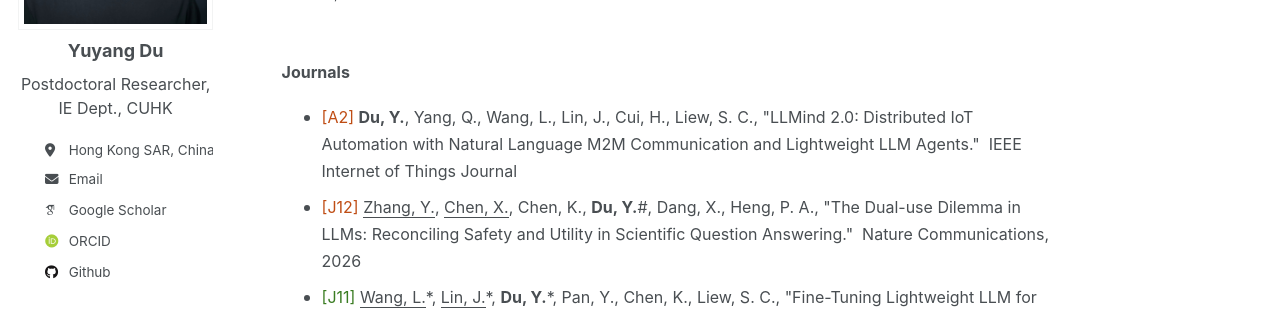
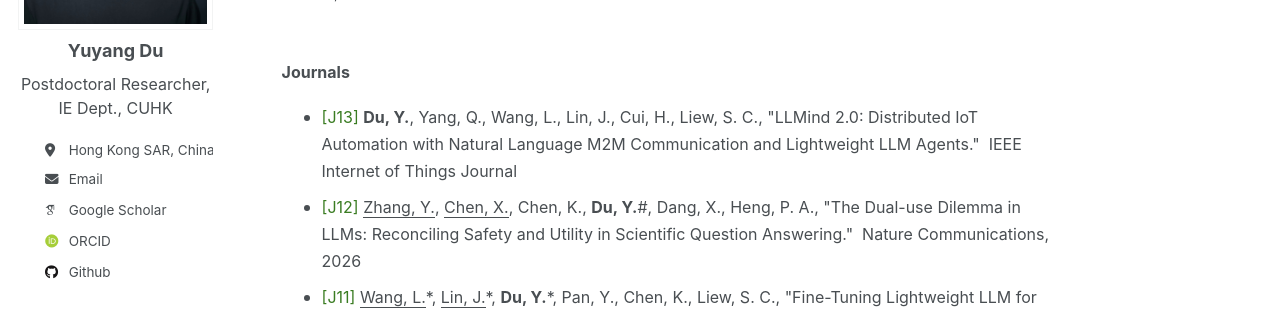
Before and after one commit to yuyangdu01/yuyangdu01.github.io, a Jekyll site: the page built from _pages/publication.md, in a window 1280 px wide and 900 px high. Shown: the part 271-581 px from the top of the window. Built offline with Jekyll 4.4.1, drawn with Linux system fonts in a browser that asks for light colours; some web fonts are replaced.

Commit message:
Update publication.md

```diff
--- a/_pages/publication.md
+++ b/_pages/publication.md
@@ -17,8 +17,8 @@ a {
 
 <font size=2><br>Note: * denotes equal contribution, # denotes corresponding author or project lead, <u>names underlined</u> represent students/research staff I have mentored</font><br>
 <font size=3><b>Journals</b></font>
-* <font size=3><span style="color: #bf4d14;">[A2]</span> <b>Du, Y.</b>, Yang, Q., Wang, L., Lin, J., Cui, H., Liew, S. C., "LLMind 2.0: Distributed IoT Automation with Natural Language M2M Communication and Lightweight LLM Agents." &nbsp;IEEE Internet of Things Journal</font>
-* <font size=3><span style="color: #bf4d14;">[J12]</span> <u>Zhang, Y.</u>, <u>Chen, X.</u>, Chen, K., <b>Du, Y.</b>#, Dang, X., Heng, P. A., "The Dual-use Dilemma in LLMs: Reconciling Safety and Utility in Scientific Question Answering." &nbsp;Nature Communications, 2026</font>
+* <font size=3><span style="color: #3a7c22;">[J13]</span> <b>Du, Y.</b>, Yang, Q., Wang, L., Lin, J., Cui, H., Liew, S. C., "LLMind 2.0: Distributed IoT Automation with Natural Language M2M Communication and Lightweight LLM Agents." &nbsp;IEEE Internet of Things Journal</font>
+* <font size=3><span style="color: #3a7c22;">[J12]</span> <u>Zhang, Y.</u>, <u>Chen, X.</u>, Chen, K., <b>Du, Y.</b>#, Dang, X., Heng, P. A., "The Dual-use Dilemma in LLMs: Reconciling Safety and Utility in Scientific Question Answering." &nbsp;Nature Communications, 2026</font>
 * <font size=3><span style="color: #3a7c22;">[J11]</span> <u>Wang, L.</u>*, <u>Lin, J.</u>*, <b>Du, Y.</b>*, Pan, Y., Chen, K., Liew, S. C., "Fine-Tuning Lightweight LLM for Enhanced Network Understanding: A Rephrase and Contrast Approach." &nbsp;IEEE Transactions on Machine Learning in Communications and Networking, 2026.</font>
 * <font size=3><span style="color: #3a7c22;">[J10]</span> <u>Zhang, F.</u>*, <b>Du, Y.</b>*, Chen, K.*, Shao,Y., Liew, S. C., "Out-of-Distribution in Image Semantic Communication: A Solution with Multimodal Large Language Models." &nbsp;IEEE Transactions on Machine Learning in Communications and Networking, 2025.</font>
 * <font size=3><span style="color: #3a7c22;">[J9]</span> <u>Cui, H.</u>*, <b>Du, Y.</b>*, Yang, Q.*, Shao, Y., Liew, S. C., "LLMind: Orchestrating AI and IoT with LLMs for complex task execution." &nbsp;IEEE Communications Magazine, 2025.</font>
```
